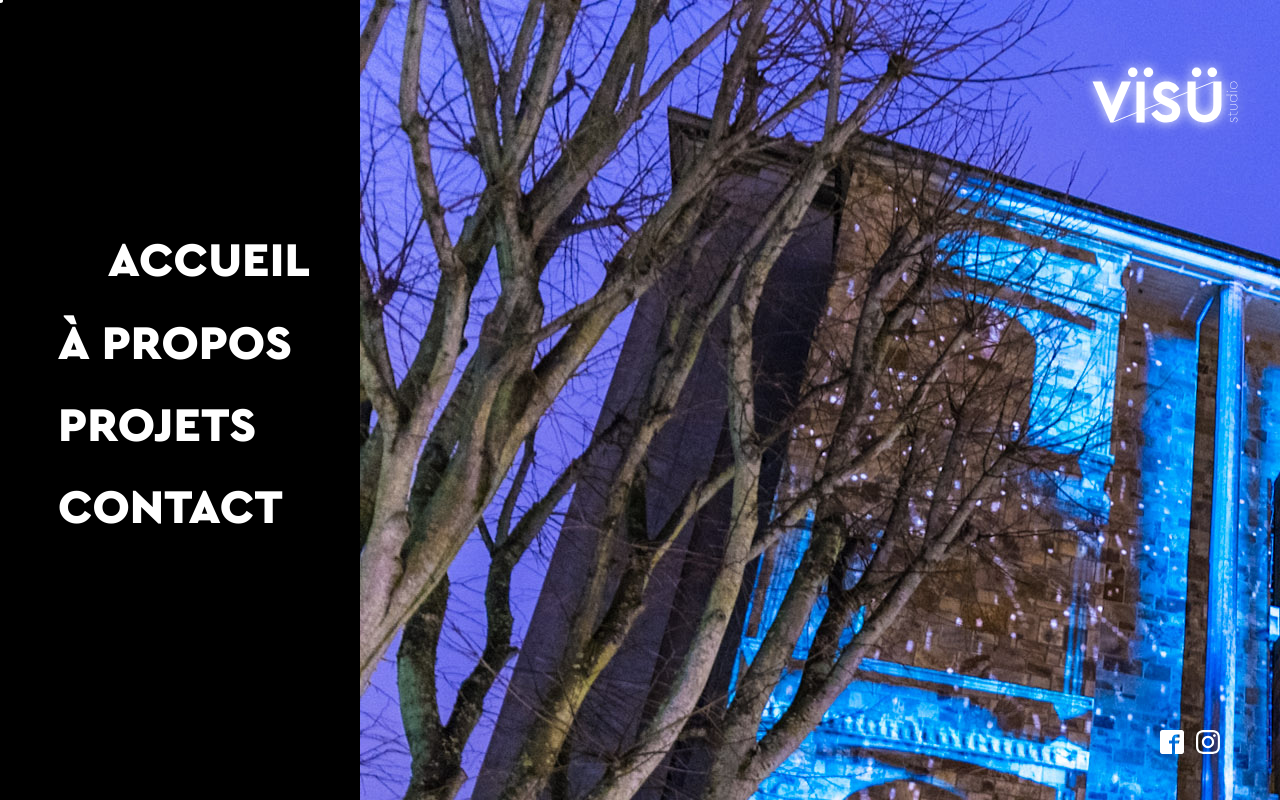
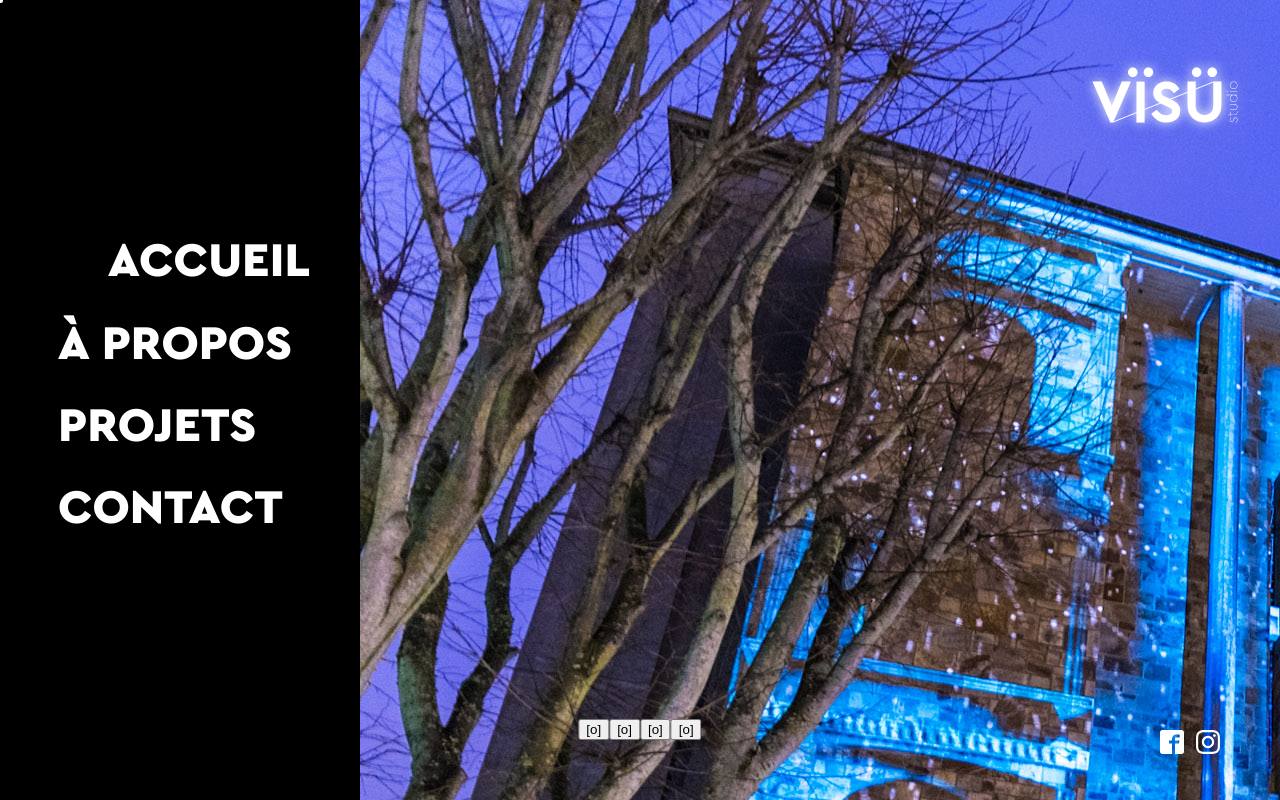
Before and after one commit to jeremiels/visu-studio, a Nuxt app: page / in a window 1280 px wide. Shown: the top 800 px of the page. Built offline with nearby package versions, Linux system fonts and the light colour scheme.

Commit message:
add carousel control html/css position

```diff
--- a/components/AppCarousel.vue
+++ b/components/AppCarousel.vue
@@ -35,6 +35,9 @@
         </li>
       </transition>
     </ul>
+    <div class="slider__control">
+      <button v-for="project in projects" :key="project">[o]</button>
+    </div>
   </div>
 </template>
 
@@ -109,16 +112,7 @@ export default {
         ease: Power3.easeOut,
         delay: 1.4
       });
-
-      detailAnime.call(
-        function() {
-          const target = document.querySelector(".project__subtitle");
-          if (target) target.classList.add("red");
-        },
-        null,
-        null,
-        1.8
-      );
+      detailAnime.set(".project__subtitle", { className: "+=red" });
     },
 
     leave(el, done) {
@@ -187,6 +181,12 @@ export default {
   }
 }
 
+.slider__control {
+  position: absolute;
+  bottom: 60px;
+  left: 50%;
+  transform: translateX(-50%);
+}
 .cross_item .project {
   height: 100vh;
 }
```
